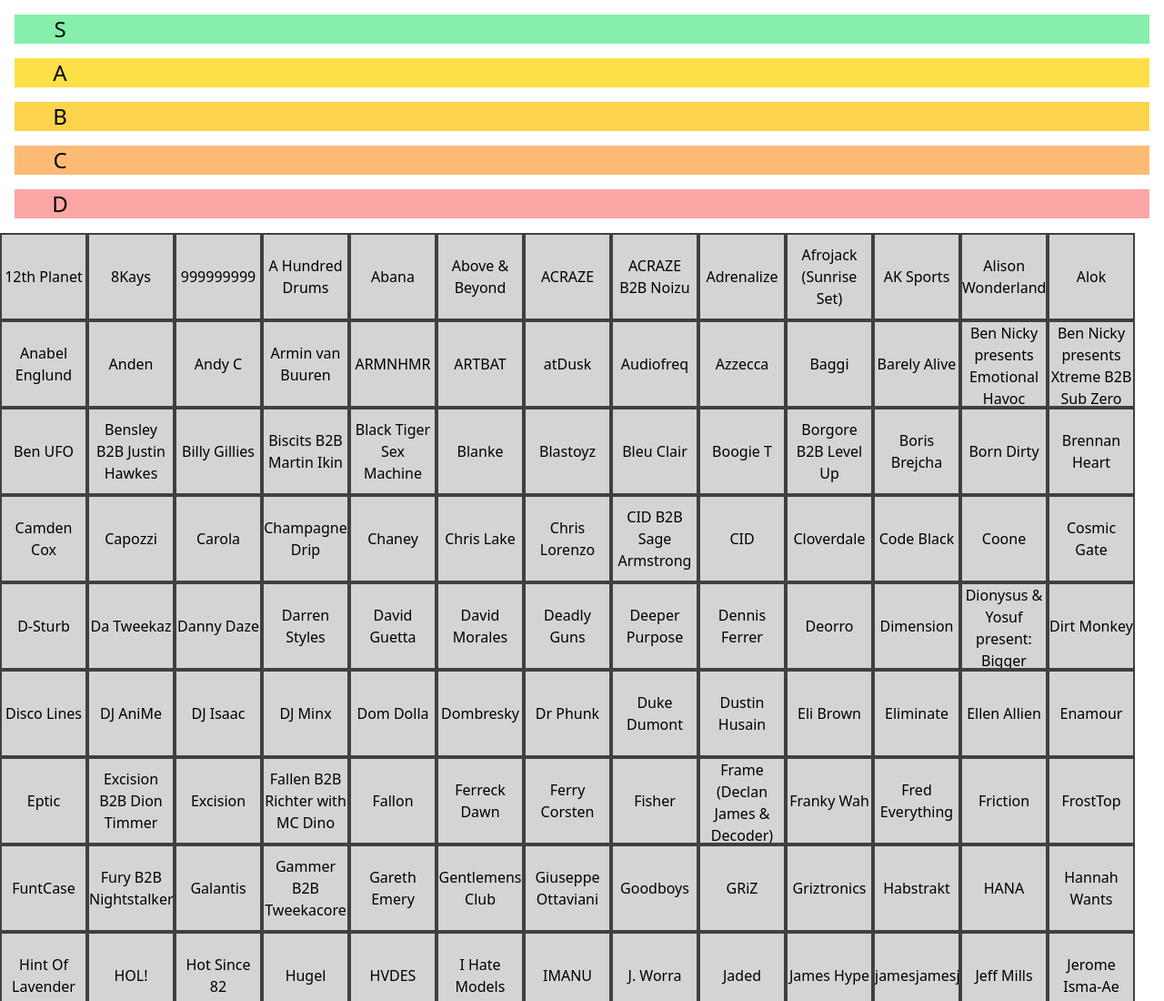
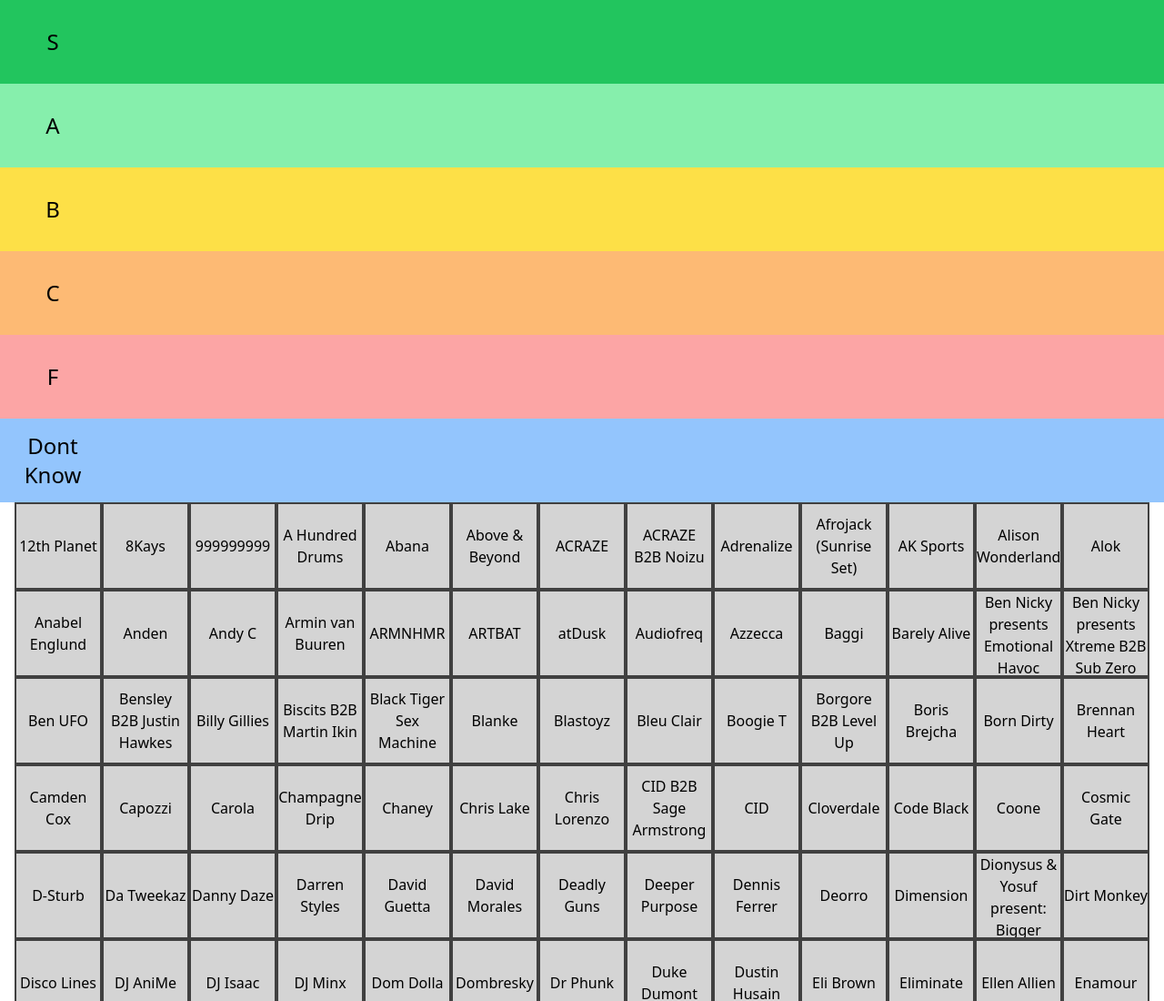
Before and after one commit to WattersIV/vanilla-tier-list, a website built with Vite: page index.html in a window 1280 px wide. Shown: the top 1100 px of the page at 91% size. Built offline with nearby package versions, Linux system fonts and the light colour scheme.

Commit message:
Replace D with F tier and add dont know tier

```diff
--- a/index.html
+++ b/index.html
@@ -10,38 +10,44 @@
   </head>
   <body>
     <div id="app">
-      <div class="drag-container grid text-center grid-cols-tier bg-green-300 m-4">
+      <div class="drag-container grid text-center grid-cols-tier bg-green-500 p-2 min-h-[92px]">
         <div class="grid items-center text-2xl h-full w-full">
           S
         </div>
-        <ol id="S" class="inline-flex flex-row h-full flex-wrap"></ol>
+        <ol id="S" class="inline-flex flex-row h-full flex-wrap content-center"></ol>
       </div>
-      <div class="drag-container grid text-center grid-cols-tier bg-yellow-300 m-4">
+      <div class="drag-container grid text-center grid-cols-tier bg-green-300 p-2 min-h-[92px]">
         <div class="grid items-center text-2xl h-full w-full">
           A
         </div>
-        <ol id="A" class="inline-flex flex-row h-full flex-wrap"></ol>
+        <ol id="A" class="inline-flex flex-row h-full flex-wrap content-center"></ol>
       </div>
-      <div class="drag-container grid text-center grid-cols-tier bg-amber-300 m-4 ">
+      <div class="drag-container grid text-center grid-cols-tier bg-yellow-300 p-2 min-h-[92px]">
         <div class="grid items-center text-2xl h-full w-full">
           B
         </div>
-        <ol id="B" class="inline-flex flex-row h-full flex-wrap"></ol>
+        <ol id="B" class="inline-flex flex-row h-full flex-wrap content-center"></ol>
       </div>
-      <div class="drag-container grid text-center grid-cols-tier bg-orange-300 m-4">
+      <div class="drag-container grid text-center grid-cols-tier bg-orange-300 p-2 min-h-[92px]">
         <div class="grid items-center text-2xl h-full w-full">
           C
         </div>
-        <ol id="C" class="inline-flex flex-row h-full flex-wrap"></ol>
+        <ol id="C" class="inline-flex flex-row h-full flex-wrap content-center"></ol>
       </div>
-      <div class="drag-container grid text-center grid-cols-tier bg-red-300 m-4">
+      <div class="drag-container grid text-center grid-cols-tier bg-red-300 p-2 min-h-[92px]">
         <div class="grid items-center text-2xl h-full w-full">
-          D
+          F
         </div>
-        <ol id="D" class="inline-flex flex-row h-full flex-wrap"></ol>
+        <ol id="F" class="inline-flex flex-row h-full flex-wrap content-center"></ol>
+      </div>
+      <div class="drag-container grid text-center grid-cols-tier bg-blue-300 p-2 min-h-[92px]">
+        <div class="grid items-center text-2xl h-full w-full">
+          Dont Know
+        </div>
+        <ol id="Dont Know" class="inline-flex flex-row h-full flex-wrap content-center"></ol>
       </div>
       <div class="drag-container flex">
-        <ol id="starting-container" class="flex flex-row flex-wrap"></ol>
+        <ol id="starting-container" class="flex flex-row flex-wrap justify-center"></ol>
       </div>
     </div>
   </body>
--- a/src/main.ts
+++ b/src/main.ts
@@ -333,7 +333,7 @@
   return rankedItems;
 }
 
-type TierRanking = 'S' | 'A' | 'B' | 'C' | 'D';
+type TierRanking = 'S' | 'A' | 'B' | 'C' | 'F' | 'Dont Know';
 type RankingsData = {
   [key: TierRanking[number]]: string[] | [];
 };
@@ -354,7 +354,8 @@
       A: [],
       B: [],
       C: [],
-      D: [],
+      F: [],
+      'Dont Know': [],
     };
   }
   return JSON.parse(prevRankings) as RankingsData;
@@ -571,8 +572,7 @@
     'Malaa B2B Wax Motif',
     'Marc V',
     'Marshmello',
-    'Marshmello B2B',
-    'Svdden Death',
+    'Marshmello B2B Svdden Death',
     'Marten Hørger',
     'Martin Garrix',
     'The Martinez Brothers',
```
